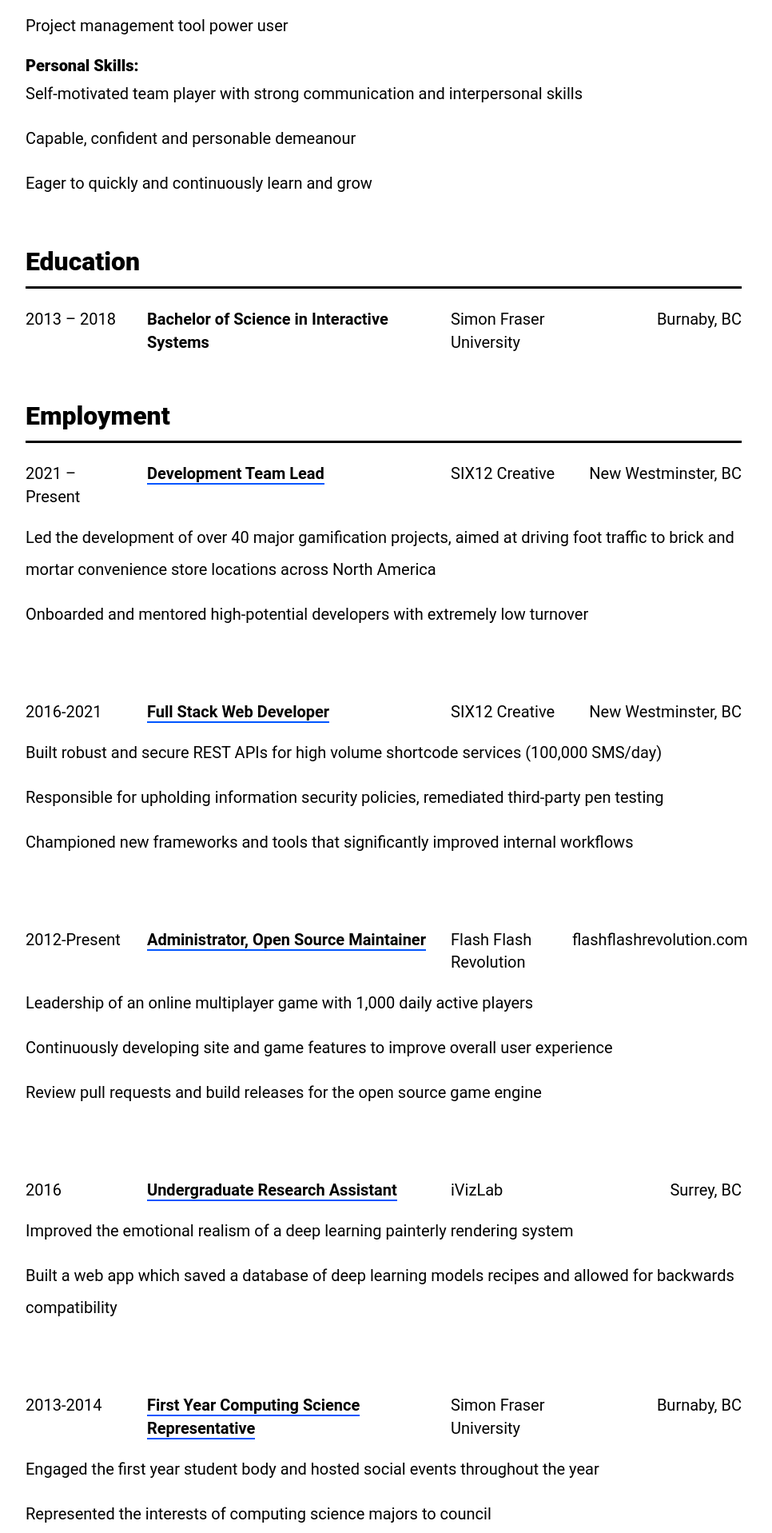
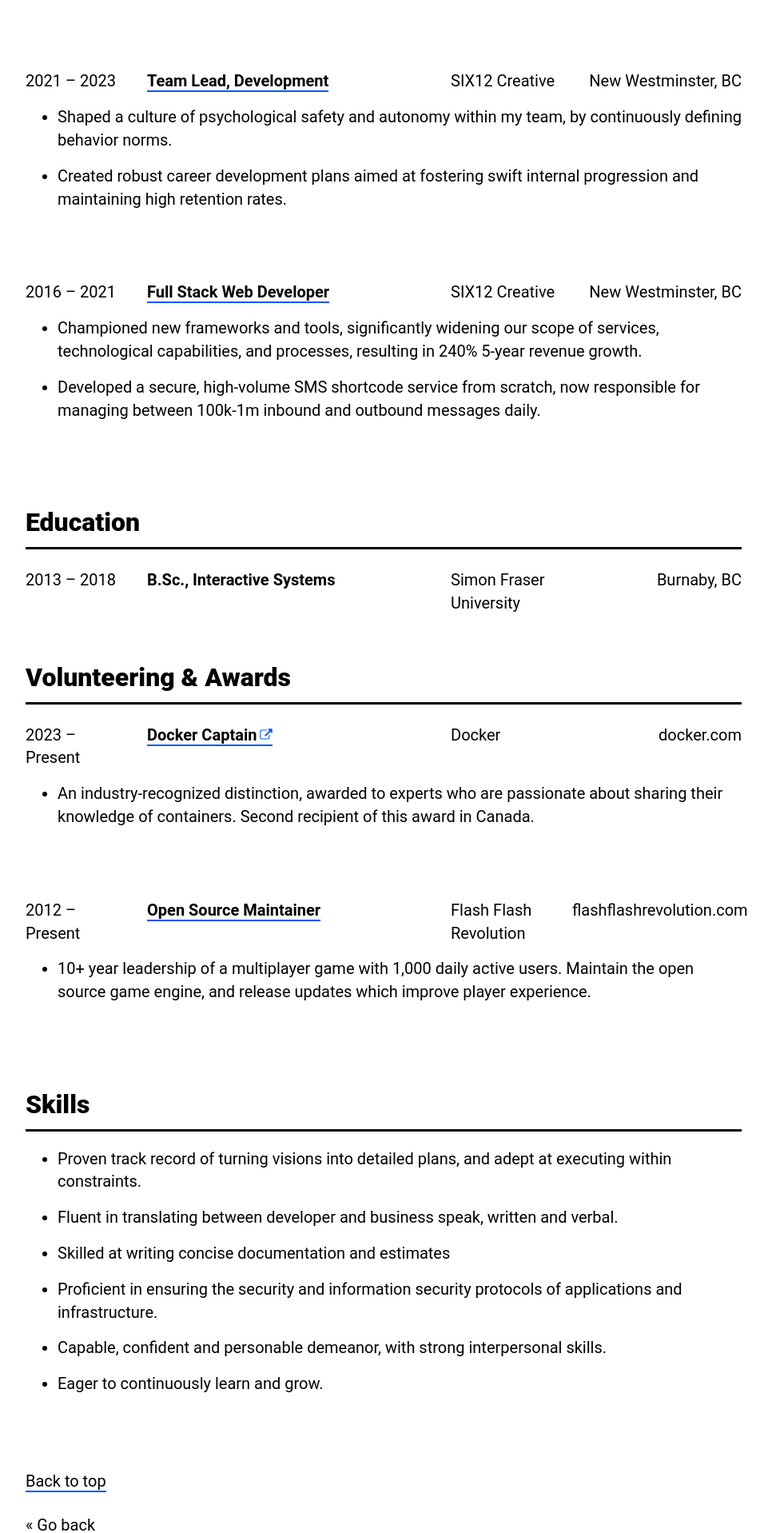
Before and after one commit to maxproske/mproske.com, a Next.js app: page /resume in a window 1280 px wide. Shown: the part 880-2797 px from the top of the page at 80% size, without its empty margins (160-1126 px from the left). Built offline with nearby package versions, Linux system fonts and the light colour scheme.

Commit message:
Update resume page

```diff
--- a/src/pages/index.js
+++ b/src/pages/index.js
@@ -18,7 +18,7 @@ export default function Home() {
           <Link href="/work/six12creative/">
             Director, Development
           </Link>{' '}
-          and <Link href="https://www.docker.com/captains/max-proske">
+          and <Link href="https://www.docker.com/captains/max-proske" target="_blank">
             Docker Captain
           </Link>{' '} based in Vancouver, Canada.
         </p>
--- a/src/pages/projects/flashflashrevolution/index.js
+++ b/src/pages/projects/flashflashrevolution/index.js
@@ -8,7 +8,7 @@ export default function Projects() {
     <main id="content" className="content">
       <div className="go-back">
         <Link href="/#projects-education">
-          Go back
+          « Go back
         </Link>
       </div>
 
@@ -134,7 +134,7 @@ export default function Projects() {
       </div>
       <div className="go-back">
         <Link href="/#my-work">
-          Go back
+          « Go back
         </Link>
       </div>
     </main>
--- a/src/pages/resume/index.js
+++ b/src/pages/resume/index.js
@@ -8,7 +8,7 @@ export default function Resume() {
     <main id="content" className="content">
       <div className="go-back">
         <Link href="/#contact">
-          Go back
+          « Go back
         </Link>
       </div>
       <p className="description">
@@ -21,59 +21,21 @@ export default function Resume() {
         <h1 id="name">Max Proske</h1>
 
         <article id="summary" className="section">
-          <h2 className="heading">Summary</h2>
+          <h2 className="heading">Professional Statement</h2>
           <p className="description">
-          As a Docker Captain, I am a recognized software industry leader. I lead with a relentless drive to continuously learn and foster growth within my teams. I have successfully steered my company through reinventions every 2 years, transforming our business model from brochure web design to a full-service software agency. As a result, I am a Director of a Top 100 Fastest-Growing and Top 100 Most Profitable business in BC.
+          As a <Link href="https://www.docker.com/captains/max-proske" target="_blank">Docker Captain</Link>, I am a recognized software industry leader. I lead with a relentless drive to continuously learn and foster growth within my teams. I have successfully steered my company through reinventions every 2 years, transforming our business model from brochure web design to a full-service software agency. As a result, I am a Director of a Top 100 Fastest-Growing and Top 100 Most Profitable business in BC.
           </p>
         </article>
 
-        <article id="key-skills-profile" className="section">
-          <h2 className="heading">Key Skills Profile</h2>
-          <h3 className="list-heading">Core Skills Complement:</h3>
-          <ul className="list">
-            <li className="description">
-              Strong understanding of hybrid static and server-side rendering frameworks
-            </li>
-            <li className="description">
-              Experienced in configuring Docker microservices, load balancers, and managed databases
-            </li>
-            <li className="description">Skilled at writing concise documentation and estimates</li>
-            <li className="description">
-              Fluent translating between developer and business speak, written and verbal
-            </li>
-            <li className="description">Project management tool power user</li>
-          </ul>
-          <h3 className="list-heading">Personal Skills:</h3>
-          <ul className="list">
-            <li className="description">
-              Self-motivated team player with strong communication and interpersonal skills
-            </li>
-            <li className="description">Capable, confident and personable demeanour</li>
-            <li className="description">Eager to quickly and continuously learn and grow</li>
-          </ul>
-        </article>
-
-        <article id="education" className="section">
-          <h2 className="heading">Education</h2>
-          <div className="resume-grid">
-            <div id="siat" className="row">
-              <div className="date">2013 – 2018</div>
-              <div className="position">Bachelor of Science in Interactive Systems</div>
-              <div className="place">Simon Fraser University</div>
-              <div className="location">Burnaby, BC</div>
-            </div>
-          </div>
-        </article>
-
         <article id="employment" className="section">
-          <h2 className="heading">Employment</h2>
+          <h2 className="heading">Work Experience</h2>
           <div className="resume-grid">
             <div id="six12creative" className="job">
-              <div className="row">
-                <div className="date">2021 – Present</div>
+            <div className="row">
+                <div className="date">2023 – Present</div>
                 <div className="position">
                   <Link href="/work/six12creative/">
-                    Development Team Lead
+                    Director, Development
                   </Link>
                 </div>
                 <div className="place">SIX12 Creative</div>
@@ -82,18 +44,37 @@ export default function Resume() {
               <div className="line">
                 <ul className="list">
                   <li className="description">
-                    Led the development of over 40 major gamification projects, aimed at driving foot traffic to brick
-                    and mortar convenience store locations across North America
+                  Pioneered innovative online gamification and loyalty programs as the director of a diverse team of marketing, engineering, and design specialists.
                   </li>
                   <li className="description">
-                    Onboarded and mentored high-potential developers with extremely low turnover
+                  Successfully executed over 100 major initiatives, less than half on the cookie-cutter side.
+                  </li>
+                </ul>
+              </div>
+              <div className="row">
+                <div className="date">2021 – 2023</div>
+                <div className="position">
+                  <Link href="/work/six12creative/">
+                    Team Lead, Development
+                  </Link>
+                </div>
+                <div className="place">SIX12 Creative</div>
+                <div className="location">New Westminster, BC</div>
+              </div>
+              <div className="line">
+                <ul className="list">
+                  <li className="description">
+                  Shaped a culture of psychological safety and autonomy within my team, by continuously defining behavior norms.
+                  </li>
+                  <li className="description">
+                  Created robust career development plans aimed at fostering swift internal progression and maintaining high retention rates.
                   </li>
                 </ul>
               </div>
             </div>
             <div id="six12creative" className="job">
               <div className="row">
-                <div className="date">2016-2021</div>
+                <div className="date">2016 – 2021</div>
                 <div className="position">
                   <Link href="/work/six12creative/">
                     Full Stack Web Developer
@@ -105,43 +86,15 @@ export default function Resume() {
               <div className="line">
                 <ul className="list">
                   <li className="description">
-                    Built robust and secure REST APIs for high volume shortcode services (100,000 SMS/day)
+                  Championed new frameworks and tools, significantly widening our scope of services, technological capabilities, and processes, resulting in 240% 5-year revenue growth.
                   </li>
                   <li className="description">
-                    Responsible for upholding information security policies, remediated third-party pen testing
-                  </li>
-                  <li className="description">
-                    Championed new frameworks and tools that significantly improved internal workflows
+                  Developed a secure, high-volume SMS shortcode service from scratch, now responsible for managing between 100k-1m inbound and outbound messages daily.
                   </li>
                 </ul>
               </div>
             </div>
-            <div id="flashflashrevolution" className="job">
-              <div className="row">
-                <div className="date">2012-Present</div>
-                <div className="position">
-                  <Link href="/projects/flashflashrevolution">
-                    Administrator, Open Source Maintainer
-                  </Link>
-                </div>
-                <div className="place">Flash Flash Revolution</div>
-                <div className="location">flashflashrevolution.com</div>
-              </div>
-              <div className="line">
-                <ul className="list">
-                  <li className="description">
-                    Leadership of an online multiplayer game with 1,000 daily active players
-                  </li>
-                  <li className="description">
-                    Continuously developing site and game features to improve overall user experience
-                  </li>
-                  <li className="description">
-                    Review pull requests and build releases for the open source game engine
-                  </li>
-                </ul>
-              </div>
-            </div>
-            <div id="ivizlab" className="job">
+            {/* <div id="ivizlab" className="job">
               <div className="row">
                 <div className="date">2016</div>
                 <div className="position">
@@ -198,8 +151,83 @@ export default function Resume() {
                   </li>
                 </ul>
               </div>
+            </div> */}
+          </div>
+        </article>
+
+        <article id="education" className="section">
+          <h2 className="heading">Education</h2>
+          <div className="resume-grid">
+            <div id="siat" className="row">
+              <div className="date">2013 – 2018</div>
+              <div className="position">B.Sc., Interactive Systems</div>
+              <div className="place">Simon Fraser University</div>
+              <div className="location">Burnaby, BC</div>
             </div>
           </div>
+        </article>
+
+        <article id="volunteering-and-awards" className="section">
+          <h2 className="heading">Volunteering & Awards</h2>
+          <div className="resume-grid">
+          <div id="docker" className="job">
+              <div className="row">
+                <div className="date">2023 – Present</div>
+                <div className="position">
+                  <Link href="https://www.docker.com/captains/max-proske" target="_blank">
+                  Docker Captain
+                  </Link>
+                </div>
+                <div className="place">Docker</div>
+                <div className="location">docker.com</div>
+              </div>
+              <div className="line">
+                <ul className="list">
+                  <li className="description">
+                  An industry-recognized distinction, awarded to experts who are passionate about sharing their knowledge of containers. Second recipient of this award in Canada.
+                  </li>
+                </ul>
+              </div>
+            </div>
+            <div id="flashflashrevolution" className="job">
+              <div className="row">
+                <div className="date">2012 – Present</div>
+                <div className="position">
+                  <Link href="/projects/flashflashrevolution">
+                  Open Source Maintainer
+                  </Link>
+                </div>
+                <div className="place">Flash Flash Revolution</div>
+                <div className="location">flashflashrevolution.com</div>
+              </div>
+              <div className="line">
+                <ul className="list">
+                  <li className="description">
+                  10+ year leadership of a multiplayer game with 1,000 daily active users. Maintain the open source game engine, and release updates which improve player experience.
+                  </li>
+                </ul>
+              </div>
+            </div>
+          </div>
+        </article>
+
+        <article id="key-skills-profile" className="section">
+          <h2 className="heading">Skills</h2>
+          <h3 className="list-heading">{' '}</h3>
+          <ul className="list">
+            <li className="description">
+            Proven track record of turning visions into detailed plans, and adept at executing within constraints.
+            </li>
+            <li className="description">
+            Fluent in translating between developer and business speak, written and verbal.
+            </li>
+            <li className="description">Skilled at writing concise documentation and estimates</li>
+            <li className="description">
+            Proficient in ensuring the security and information security protocols of applications and infrastructure.
+            </li>
+            <li className="description">Capable, confident and personable demeanor, with strong interpersonal skills. </li>
+            <li className="description">Eager to continuously learn and grow.</li>
+          </ul>
         </article>
       </section>
 
@@ -210,10 +238,10 @@ export default function Resume() {
       </div>
       <div className="go-back">
         <Link href="/#my-work">
-          Go back
+          « Go back
         </Link>
       </div>
     </main>
     <footer id="footer">&nbsp;</footer>
-  </>;
+  </>
 }
--- a/src/pages/style-guide/index.js
+++ b/src/pages/style-guide/index.js
@@ -8,7 +8,7 @@ export default function StyleGuide() {
     <main id="content" className="content">
       <div className="go-back">
         <Link href="/#">
-          Go back
+          « Go back
         </Link>
       </div>
 
@@ -268,7 +268,7 @@ export default function StyleGuide() {
       </div>
       <div className="go-back">
         <Link href="/#my-work">
-          Go back
+          « Go back
         </Link>
       </div>
     </main>
--- a/src/pages/work/six12creative/31-days.js
+++ b/src/pages/work/six12creative/31-days.js
@@ -8,7 +8,7 @@ export default function Days31() {
     <main id="content" className="content">
       <div className="go-back">
         <Link href="/work/six12creative#projects">
-          Go back
+          « Go back
         </Link>
       </div>
 
@@ -24,7 +24,7 @@ export default function Days31() {
       </div>
       <div className="go-back">
         <Link href="/work/six12creative#projects">
-          Go back
+          « Go back
         </Link>
       </div>
     </main>
--- a/src/pages/work/six12creative/drink-snack-score.js
+++ b/src/pages/work/six12creative/drink-snack-score.js
@@ -8,7 +8,7 @@ export default function DSS() {
     <main id="content" className="content">
       <div className="go-back">
         <Link href="/work/six12creative#projects">
-          Go back
+          « Go back
         </Link>
       </div>
 
@@ -24,7 +24,7 @@ export default function DSS() {
       </div>
       <div className="go-back">
         <Link href="/work/six12creative#projects">
-          Go back
+          « Go back
         </Link>
       </div>
     </main>
--- a/src/pages/work/six12creative/fuel-runner.js
+++ b/src/pages/work/six12creative/fuel-runner.js
@@ -8,7 +8,7 @@ export default function FR() {
     <main id="content" className="content">
       <div className="go-back">
         <Link href="/work/six12creative#projects">
-          Go back
+          « Go back
         </Link>
       </div>
 
@@ -24,7 +24,7 @@ export default function FR() {
       </div>
       <div className="go-back">
         <Link href="/work/six12creative#projects">
-          Go back
+          « Go back
         </Link>
       </div>
     </main>
--- a/src/pages/work/six12creative/index.js
+++ b/src/pages/work/six12creative/index.js
@@ -11,7 +11,7 @@ export default function SIX12() {
     <main id="content" className="content">
       <div className="go-back">
         <Link href="/#my-work">
-          Go back
+          « Go back
         </Link>
       </div>
 
@@ -19,40 +19,17 @@ export default function SIX12() {
         <h1 className="header">SIX12</h1>
 
         <div className="project">
+
           <p className="description">
-            In my capacity as <strong>Team Lead</strong> and <strong>Full Stack Web Developer</strong>, I have led the
-            development of over 80 major projects from start to finish. Through having hired promising talent and
-            mentored using a <em>senior growth mindset</em>, I have quickly produced and retained top contributors.
+          SIX12 delivers highly customized web-based solutions for well-known brands throughout North America. As a Director, I lead an agency of talented individuals who specialize in a full range of marketing, engineering, and design services. We combine great strategy, design, and technology to pioneer innovative online gamification and loyalty initiatives.
           </p>
 
           <p className="description">
-            As a member of the <strong>Senior Leadership Team</strong>, I have advocated for business decisions backed
-            by emerging web technologies, such as SMS shortcode messaging reward programs. These decisions have
-            influenced the company to reinvent itself and drive extraordinary growth.
-          </p>
-
-          {/* <Awards /> */}
-
-
-          <p className="description">
-            <Link href="https://six12creative.com" target="_blank">
-              SIX12
-            </Link>{' '}
-            is a full service agency that primarily serves retail and convenience store chains, including{' '}
-            <Link href="https://www.circlek.com" target="_blank">
-              Circle K
-            </Link>{' '}
-            and{' '}
-            <Link href="https://www.couche-tard.com" target="_blank">
-              Couche-Tard
-            </Link>
-            , by driving foot traffic to brick and mortar locations across North America and Europe through web-based
-            contests and games.
+          By continuously defining behaviour norms, I prioritize a company culture that fosters trust and psychological safety, which are crucial components for innovation and growth. I've led a subculture within my development team that's centered around adopting a senior growth mindset, constantly challenging and empowering them to accelerate their career growth just as I have.
           </p>
 
           <p className="description">
-            <strong>Vendors:</strong> Coca-Cola, Pepsi, Nestlé, Unilever, Mondelēz, Hershey, Bungie, Ubisoft, GURU,
-            Red Bull, Monster Energy, FIFA, NHL, NFL, NBA.
+            <strong>Key Clients:</strong> Big Brother, Bungie, Circle K, Coca-Cola, Couche-Tard, FIFA, GURU, Hershey, Marvel, McDonald's, Mondelēz, Monster Energy, NBA, Nestlé, NFL, NHL, Pepsi, Red Bull, Ubisoft, and Unilever.
           </p>
 
           <h2 className="m-0 mt-16 pb-4 pt-8 text-5xl font-black" id="projects">
@@ -95,7 +72,7 @@ export default function SIX12() {
       </div>
       <div className="go-back">
         <Link href="/#my-work">
-          Go back
+          « Go back
         </Link>
       </div>
     </main>
--- a/src/pages/work/six12creative/rock-paper-prizes.js
+++ b/src/pages/work/six12creative/rock-paper-prizes.js
@@ -8,7 +8,7 @@ export default function RPP() {
     <main id="content" className="content">
       <div className="go-back">
         <Link href="/work/six12creative#projects">
-          Go back
+          « Go back
         </Link>
       </div>
 
@@ -29,7 +29,7 @@ export default function RPP() {
       </div>
       <div className="go-back">
         <Link href="/work/six12creative#projects">
-          Go back
+          « Go back
         </Link>
       </div>
     </main>
--- a/src/styles/global.css
+++ b/src/styles/global.css
@@ -465,6 +465,7 @@ figure {
 .description {
   font-size: 1.25rem;
   line-height: 1.8rem;
+  margin: revert;
   margin-bottom: 1rem;
 }
 
@@ -918,10 +919,11 @@ figure {
 #resume .list-heading {
   font-size: 1.25rem;
   font-weight: 900;
-}
-
-#resume .list .description {
-  line-height: 2.5rem;
+  display: block;
+  margin-block-start: 1em;
+  margin-block-end: 1em;
+  margin-inline-start: 0px;
+  margin-inline-end: 0px;
 }
 
 #resume .resume-grid {
@@ -977,6 +979,16 @@ figure {
 #resume .row .location {
   grid-column: span 3;
   text-align: right;
+}
+
+#resume ul {
+  display: block;
+  list-style-type: disc;
+  margin-block-start: 1em;
+  margin-block-end: 1em;
+  margin-inline-start: 0px;
+  margin-inline-end: 0px;
+  padding-inline-start: 40px;
 }
 
 @media screen and (max-width: 50rem) {
```
